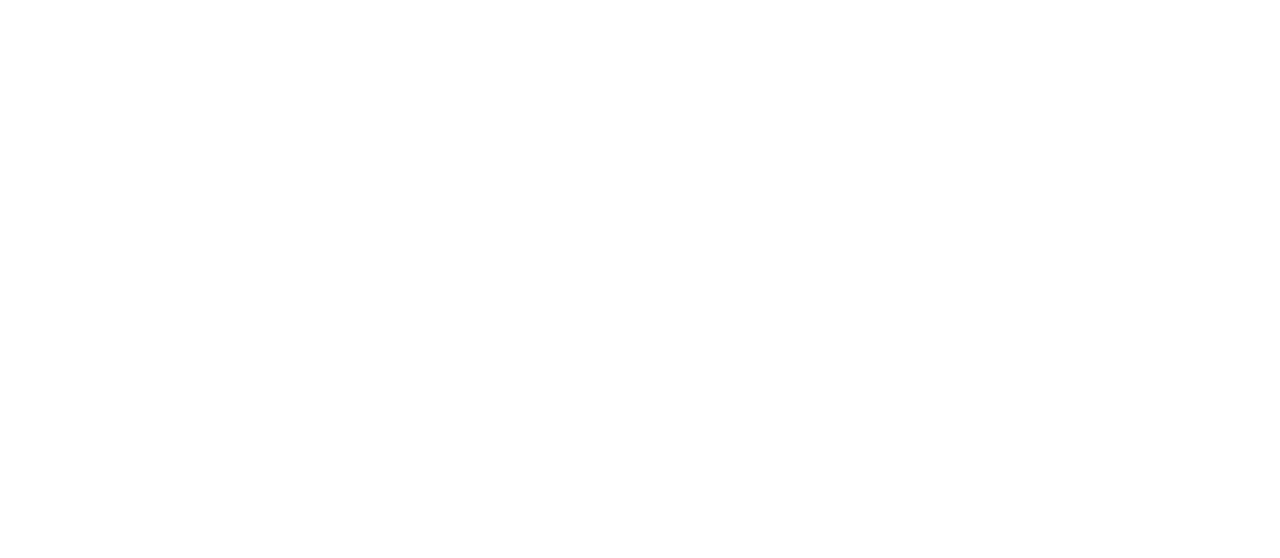
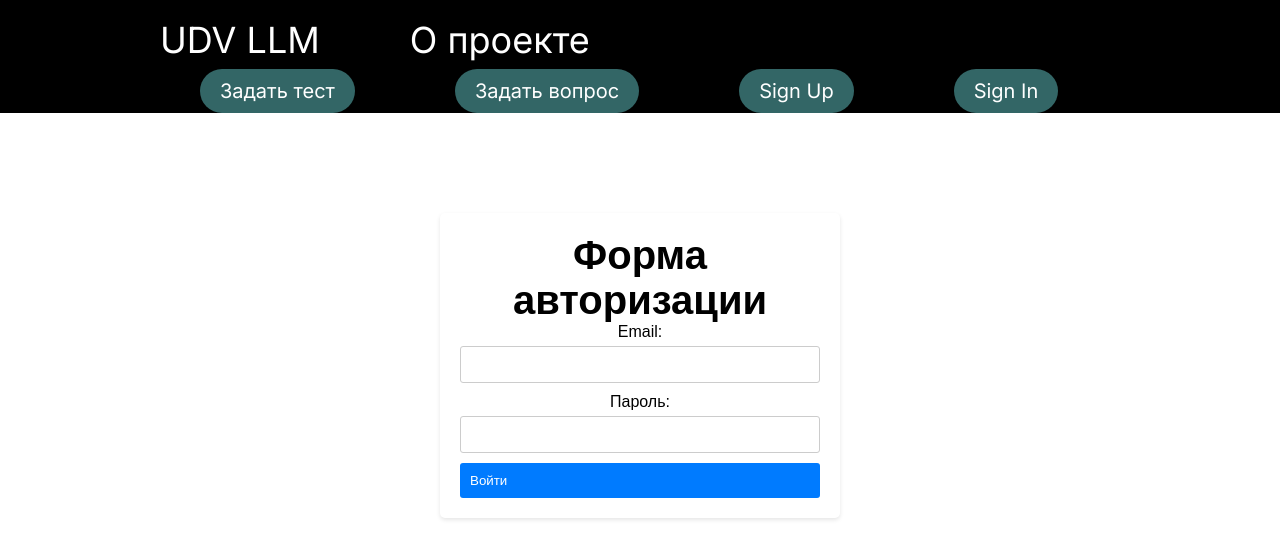
Before and after one commit to Semen-Zharkov/frontend, a React (Create React App) app: page /logIn in a window 1280 px wide. Before the commit this address had no page. Shown: the top 558 px of the page. Built offline with nearby package versions, Linux system fonts and the light colour scheme; a web font is replaced by a local one.

Commit message:
add LogIn

```diff
--- a/src/App.js
+++ b/src/App.js
@@ -3,6 +3,7 @@
 import { BrowserRouter, Routes, Route  } from 'react-router-dom';
 import Main from './sitePagesRouting/main'
 import SignUp from './sitePagesRouting/signUp'
+import LogIn from './sitePagesRouting/logIn'
 // import Header from './components/main/header/Header'
 // import Test from './components/test/formTest/scriptCreateTest'
 // import Request from './components/request/formRequest/Request'
@@ -23,6 +24,7 @@
       <Routes>
           <Route path="/" element={<Main /> } />
           <Route path="/signUp" element={<SignUp />} />
+          <Route path="/logIn" element={<LogIn />} />
           {/* <Route path="test" element={<Test />} />
           <Route path="request" element={<Request />} />
           <Route path="signup" element={<S/>} /> */}
--- /dev/null
+++ b/src/components/authorization/formLogIn/FormLogIn.jsx
@@ -0,0 +1,44 @@
+import {useForm} from 'react-hook-form';
+import React, { useEffect, useState } from 'react';
+import './formLogIn.css';
+
+
+function FormLogIn(){
+    const{
+        register,
+        formState:{errors,
+        },
+        handleSubmit,
+    } = useForm();
+
+    const onSubmit = (data) => {
+        fetch('http://127.0.0.1:8000',{
+        method: 'POST',
+        headers: {
+            'Content-Type': 'application/json',
+        },
+        body: JSON.stringify(data),
+        })
+        .then(response => {
+        })
+        .catch(error => {
+        });
+    }
+
+
+    return (
+        <form class="form-container" action="#" method="POST" onSubmit={handleSubmit(onSubmit)}>
+            <h2>Форма авторизации</h2>
+
+            <label for="email">Email:</label>
+            <input {...register("email")} type="email" id="email" name="email" required />
+
+            <label for="password">Пароль:</label>
+            <input {...register("password")} type="password" id="password" name="password" required />
+
+            <button type="submit">Войти</button>
+        </form>
+    );
+
+}
+export default FormLogIn;
--- /dev/null
+++ b/src/components/authorization/formLogIn/formLogIn.css
@@ -0,0 +1,43 @@
+.form-container {
+    font-family: Arial, sans-serif;
+    margin: 100px auto 0px;
+    padding: 0;
+    display: flex;
+    color: #000;
+    flex-direction: column;
+    max-width: 400px;
+    justify-content: start;
+    align-items: center;
+}
+
+.form-container {
+    padding: 20px;
+    border-radius: 5px;
+    box-shadow: 0 2px 4px rgba(0, 0, 0, 0.1);
+}
+
+.form-container h2 {
+    text-align: center;
+}
+
+.form-container input {
+    width: 100%;
+    padding: 10px;
+    margin-bottom: 10px;
+    border: 1px solid #ccc;
+    border-radius: 3px;
+}
+
+.form-container button {
+    width: 100%;
+    padding: 10px;
+    background-color: #007bff;
+    color: #fff;
+    border: none;
+    border-radius: 3px;
+    cursor: pointer;
+}
+
+.form-container button:hover {
+    background-color: #0056b3;
+}
--- a/src/components/main/header/Header.jsx
+++ b/src/components/main/header/Header.jsx
@@ -19,6 +19,9 @@
                             <Link to="/signUp" class="btn-signUp"  className="button">
                                  <p>Sign Up</p>
                             </Link>
+                            <Link to="/logIn" class="btn-signIp"  className="button">
+                                 <p>Sign In</p>
+                            </Link>
                         </div>
                     </li>
                 </ul>
--- a/src/sitePagesRouting/logIn.jsx
+++ b/src/sitePagesRouting/logIn.jsx
@@ -0,0 +1,15 @@
+import React from 'react';
+import Header from '../components/main/header/Header';
+import FormLogIn from '../components/authorization/formLogIn/FormLogIn'
+
+
+const LogIn = () => {
+    return (
+        <div>
+            <Header />
+            <FormLogIn />
+        </div>
+    );
+}
+
+export default LogIn;
--- a/src/sitePagesRouting/signUp.jsx
+++ b/src/sitePagesRouting/signUp.jsx
@@ -4,7 +4,7 @@
 // import MainContent from './MainContent';
 // import Footer from './Footer';
 
-const Main = () => {
+const SingUp = () => {
     return (
         <div>
             <Header />
@@ -13,4 +13,4 @@
     );
 }
 
-export default Main;
+export default SingUp;
```
Also changed, not shown: src/components/registration/formSignUp/SignUp.jsx (+0 -13 lines), src/components/registration/header/Header.jsx (deleted), src/components/registration/header/header.css (deleted).
